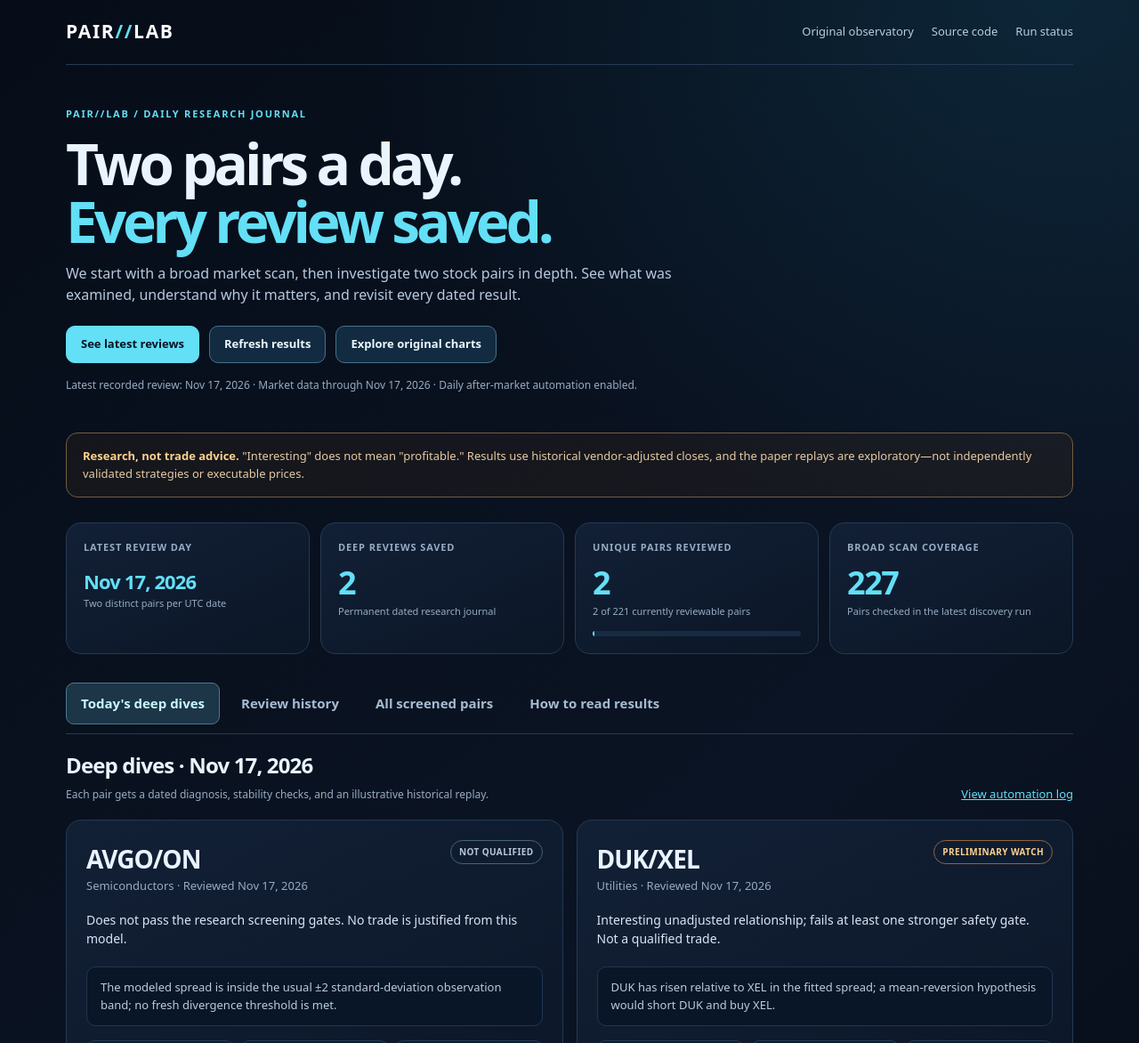
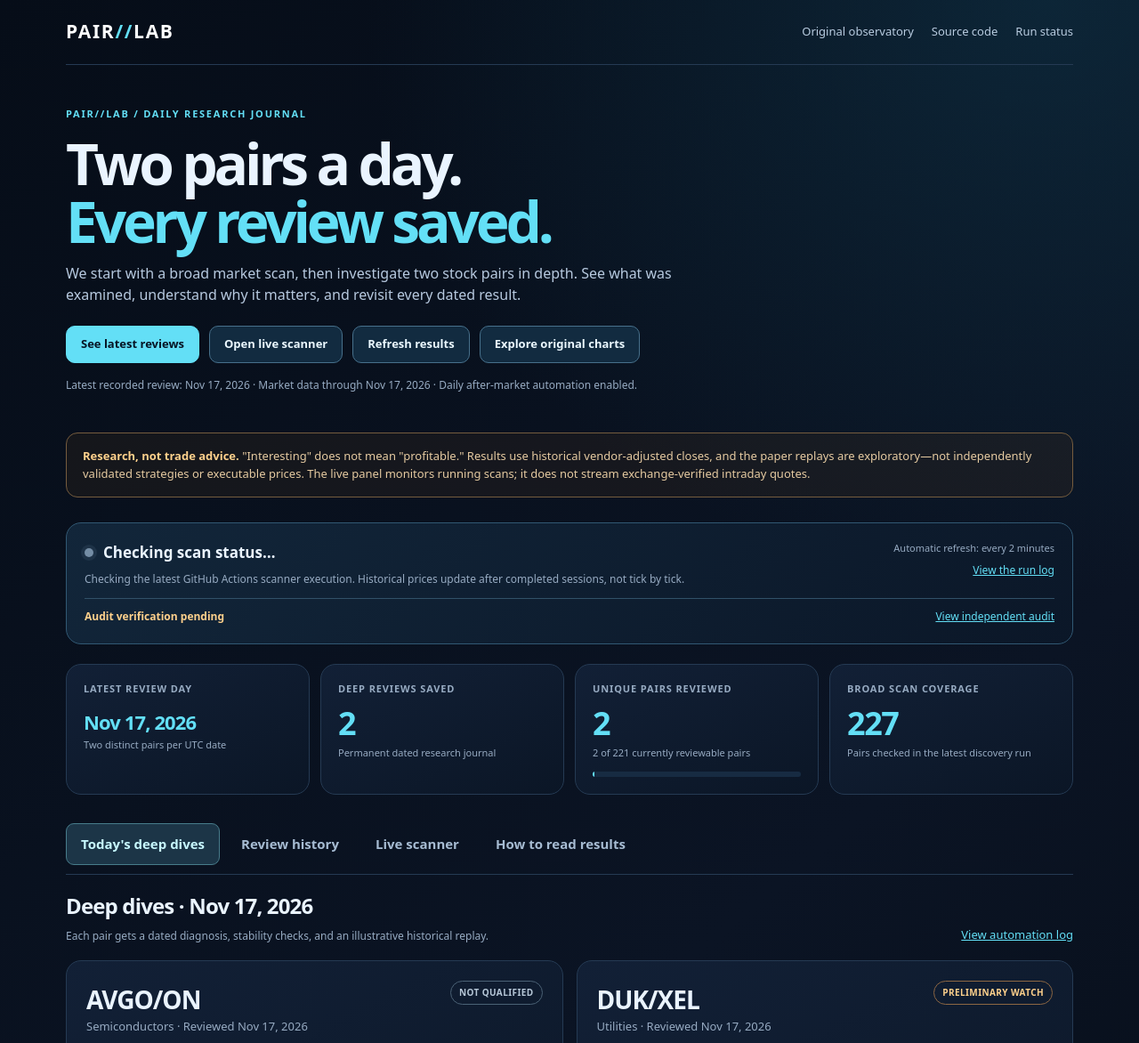
Before and after one commit to uafadelaja-creator/monte-carlo-investment-lab, a plain HTML site: page stat-arb-dashboard/daily.html in a window 1280 px wide. Shown: the top 1172 px of the page at 89% size. Drawn offline with Linux system fonts and the light colour scheme.

Commit message:
ux(pairlab): show live scan progress, verification status and input source on dashboard

```diff
--- a/stat-arb-dashboard/daily.html
+++ b/stat-arb-dashboard/daily.html
@@ -19,6 +19,9 @@ details{border-top:1px solid #2b435d;margin-top:16px;padding-top:12px}summary{cu
 .panel h3{margin:0 0 8px}.foot{border-top:1px solid var(--border);margin-top:42px;padding:23px 0 36px;font-size:12px;color:var(--muted)}.error{color:var(--red)!important}
 @media(max-width:850px){.review-grid,.split{grid-template-columns:1fr}.metrics{grid-template-columns:repeat(2,1fr)}.view-head{align-items:start}.top-links a:nth-child(2){display:none}}
 @media(max-width:550px){.wrap{padding:0 15px}.hero{padding:32px 0 20px}.metric{padding:14px;min-height:116px}.metric .v{font-size:30px}.card{padding:16px}.stat-row{grid-template-columns:repeat(3,1fr)}.mini strong{font-size:17px}.tabs{margin-top:22px}.view-head{display:block}}
+
+.live-monitor{border:1px solid #315873;background:linear-gradient(140deg,#12263a,#0b1728);border-radius:17px;padding:20px;display:grid;grid-template-columns:1fr auto;gap:12px;margin:0 0 22px}.live-title{font-size:17px;font-weight:850;display:flex;gap:11px;align-items:center}.live-dot{height:10px;width:10px;border-radius:50%;background:#748da5;box-shadow:0 0 0 4px #748da520}.live-dot.running{background:var(--aqua);box-shadow:0 0 0 5px #63dff62c}.live-dot.passed{background:var(--green);box-shadow:0 0 0 5px #b4e6ae24}.live-dot.failed{background:var(--red);box-shadow:0 0 0 5px #ff9baa25}.live-description{color:var(--muted);font-size:12px;margin:8px 0 0;max-width:680px}.live-right{text-align:right;display:flex;flex-direction:column;align-items:flex-end;gap:7px}.live-right a,.verify-line a{font-size:12px}.verify-line{grid-column:1/-1;border-top:1px solid #315168;padding-top:11px;display:flex;justify-content:space-between;gap:12px;flex-wrap:wrap;font-size:12px}.verify-line strong{color:var(--yellow)}.verify-line strong.passed{color:var(--green)}.verify-line strong.failed{color:var(--red)}.verified-source{display:flex;gap:16px;flex-wrap:wrap}.provenance-warning{border:1px solid #705c42;background:#3a2b202a;padding:9px 12px;border-radius:8px;color:var(--yellow);font-size:12px}.scan-clock{font-size:11px;color:var(--muted)}
+@media(max-width:550px){.live-monitor{grid-template-columns:1fr}.live-right{text-align:left;align-items:flex-start}.verify-line{display:block}.verified-source{margin-top:8px}}
 </style>
 <script src="daily-ui.js" defer></script>
 </head>
@@ -26,8 +29,13 @@ details{border-top:1px solid #2b435d;margin-top:16px;padding-top:12px}summary{cu
 <div class="wrap">
 <header class="top"><a class="brand" href="index.html">PAIR<b>//</b>LAB</a><nav class="top-links"><a href="index.html">Original observatory</a><a href="https://github.com/uafadelaja-creator/monte-carlo-investment-lab" target="_blank" rel="noopener">Source code</a><a href="https://github.com/uafadelaja-creator/monte-carlo-investment-lab/actions/workflows/daily-pair-discovery.yml" target="_blank" rel="noopener">Run status</a></nav></header>
 <main>
-<section class="hero"><div class="eyebrow">PAIR//LAB / DAILY RESEARCH JOURNAL</div><h1>Two pairs a day.<br><span>Every review saved.</span></h1><p class="lead">We start with a broad market scan, then investigate two stock pairs in depth. See what was examined, understand why it matters, and revisit every dated result.</p><div class="actions"><button class="btn primary" type="button" id="show-latest">See latest reviews</button><button class="btn" type="button" id="refresh">Refresh results</button><a class="btn" href="index.html">Explore original charts</a></div><p class="last-run" id="last-run" role="status" aria-live="polite">Loading saved research…</p></section>
-<div class="notice" role="note"><strong>Research, not trade advice.</strong> "Interesting" does not mean "profitable." Results use historical vendor-adjusted closes, and the paper replays are exploratory—not independently validated strategies or executable prices.</div>
+<section class="hero"><div class="eyebrow">PAIR//LAB / DAILY RESEARCH JOURNAL</div><h1>Two pairs a day.<br><span>Every review saved.</span></h1><p class="lead">We start with a broad market scan, then investigate two stock pairs in depth. See what was examined, understand why it matters, and revisit every dated result.</p><div class="actions"><button class="btn primary" type="button" id="show-latest">See latest reviews</button><button class="btn" type="button" id="show-scanner">Open live scanner</button><button class="btn" type="button" id="refresh">Refresh results</button><a class="btn" href="index.html">Explore original charts</a></div><p class="last-run" id="last-run" role="status" aria-live="polite">Loading saved research…</p></section>
+<div class="notice" role="note"><strong>Research, not trade advice.</strong> "Interesting" does not mean "profitable." Results use historical vendor-adjusted closes, and the paper replays are exploratory—not independently validated strategies or executable prices. The live panel monitors running scans; it does not stream exchange-verified intraday quotes.</div>
+<section class="live-monitor" id="live-monitor" aria-label="Live scanner operations status">
+<div><div class="live-title"><span class="live-dot" id="run-dot" aria-hidden="true"></span><span id="run-status">Checking scan status…</span></div><p id="run-explain" class="live-description">Checking the latest GitHub Actions scanner execution. Historical prices update after completed sessions, not tick by tick.</p></div>
+<div class="live-right"><span class="scan-clock" id="auto-refresh-label">Automatic refresh: every 2 minutes</span><a id="run-open" target="_blank" rel="noopener" href="https://github.com/uafadelaja-creator/monte-carlo-investment-lab/actions/workflows/daily-pair-discovery.yml">View the run log</a></div>
+<div class="verify-line"><strong id="verification" role="status" aria-live="polite">Audit verification pending</strong><div class="verified-source"><a id="audit-link" href="https://github.com/uafadelaja-creator/monte-carlo-investment-lab/blob/main/stat-arb-dashboard/data/daily_audit.json" target="_blank" rel="noopener">View independent audit</a><a id="source-link" hidden target="_blank" rel="noopener">Download price inputs used</a></div></div>
+</section>
 <section class="metrics" aria-label="Review progress">
 <div class="metric"><div class="k">Latest review day</div><div class="v" id="m-date" style="font-size:22px;margin-top:17px">—</div><div class="s">Two distinct pairs per UTC date</div></div>
 <div class="metric"><div class="k">Deep reviews saved</div><div class="v" id="m-total">—</div><div class="s">Permanent dated research journal</div></div>
@@ -37,12 +45,12 @@ details{border-top:1px solid #2b435d;margin-top:16px;padding-top:12px}summary{cu
 <div class="tabs" role="tablist" aria-label="Research views">
 <button class="tab" type="button" data-view="latest" role="tab" aria-controls="view-latest" aria-selected="true">Today's deep dives</button>
 <button class="tab" type="button" data-view="history" role="tab" aria-controls="view-history" aria-selected="false">Review history</button>
-<button class="tab" type="button" data-view="scan" role="tab" aria-controls="view-scan" aria-selected="false">All screened pairs</button>
+<button class="tab" type="button" data-view="scan" role="tab" aria-controls="view-scan" aria-selected="false">Live scanner</button>
 <button class="tab" type="button" data-view="learn" role="tab" aria-controls="view-learn" aria-selected="false">How to read results</button>
 </div>
 <section class="view" id="view-latest" role="tabpanel"><div class="view-head"><div><h2 id="latest-head">Latest in-depth reviews</h2><p>Each pair gets a dated diagnosis, stability checks, and an illustrative historical replay.</p></div><a class="textlink" href="https://github.com/uafadelaja-creator/monte-carlo-investment-lab/actions/workflows/daily-pair-discovery.yml" target="_blank" rel="noopener">View automation log</a></div><div id="latest-cards" class="review-grid"><p class="empty">Loading deep reviews…</p></div></section>
 <section class="view" id="view-history" role="tabpanel" hidden><div class="view-head"><div><h2>Every pair reviewed</h2><p>Find any past review. Old conclusions remain dated even when today's market data changes.</p></div></div><div class="toolbar"><input id="history-search" type="search" aria-label="Search review history" placeholder="Search ticker or industry"><select id="history-day" aria-label="Filter reviews by date"><option value="all">All dates</option></select><span id="history-count" class="muted"></span></div><div class="panel table-wrap"><table aria-label="Dated deep-review archive"><thead><tr><th>Reviewed</th><th>Pair</th><th>Industry</th><th>Classification</th><th>Correlation</th><th>Z-score</th><th>Details</th></tr></thead><tbody id="history-rows"></tbody></table><p class="empty" id="history-empty" hidden>No reviews match that search.</p></div><div id="archive-detail" class="review-grid" aria-live="polite"></div></section>
-<section class="view" id="view-scan" role="tabpanel" hidden><div class="view-head"><div><h2>Daily broad scanner</h2><p id="scan-meta">The broad pass evaluates peer-group combinations to select the next two deep reviews.</p></div></div><div class="toolbar"><input id="scan-search" type="search" aria-label="Search all screened pairs" placeholder="Search ticker or industry"><select id="scan-filter" aria-label="Filter by diagnostic status"><option value="all">All results</option><option value="research_candidate">Research candidates</option><option value="preliminary_watch">Preliminary watch</option><option value="not_qualified">Not qualified</option><option value="data_unavailable">Unavailable</option></select><span id="scan-count" class="muted"></span></div><div class="panel table-wrap"><table aria-label="Latest exploratory broad screening results"><thead><tr><th>Pair</th><th>Industry</th><th>90-day correlation</th><th>Z-score</th><th>p-value</th><th>Adjusted q</th><th>Result</th></tr></thead><tbody id="scan-rows"></tbody></table><p class="empty" id="scan-empty" hidden>No screened pairs match that filter.</p></div></section>
+<section class="view" id="view-scan" role="tabpanel" hidden><div class="view-head"><div><h2>Live scanner · most recent verified daily close</h2><p id="scan-meta">The broad pass evaluates peer-group combinations to select the next two deep reviews.</p></div></div><div class="toolbar"><input id="scan-search" type="search" aria-label="Search all screened pairs" placeholder="Search ticker or industry"><select id="scan-filter" aria-label="Filter by diagnostic status"><option value="all">All results</option><option value="research_candidate">Research candidates</option><option value="preliminary_watch">Preliminary watch</option><option value="not_qualified">Not qualified</option><option value="data_unavailable">Unavailable</option></select><span id="scan-count" class="muted"></span></div><div class="panel table-wrap"><table aria-label="Latest exploratory broad screening results"><thead><tr><th>Pair</th><th>Industry</th><th>90-day correlation</th><th>Z-score</th><th>p-value</th><th>Adjusted q</th><th>Result</th></tr></thead><tbody id="scan-rows"></tbody></table><p class="empty" id="scan-empty" hidden>No screened pairs match that filter.</p></div></section>
 <section class="view" id="view-learn" role="tabpanel" hidden><div class="view-head"><div><h2>Understand each number</h2><p>Simple explanations, without overstating what a model can tell us.</p></div></div>
 <div class="split">
 <article class="info"><h3>Z-score — how far apart?</h3><p>A Z-score of +2 means the modeled spread is roughly two standard deviations above its recent center. -2 is below it. The pair might not converge, and a large deviation is not automatically a buying opportunity.</p></article>
```
